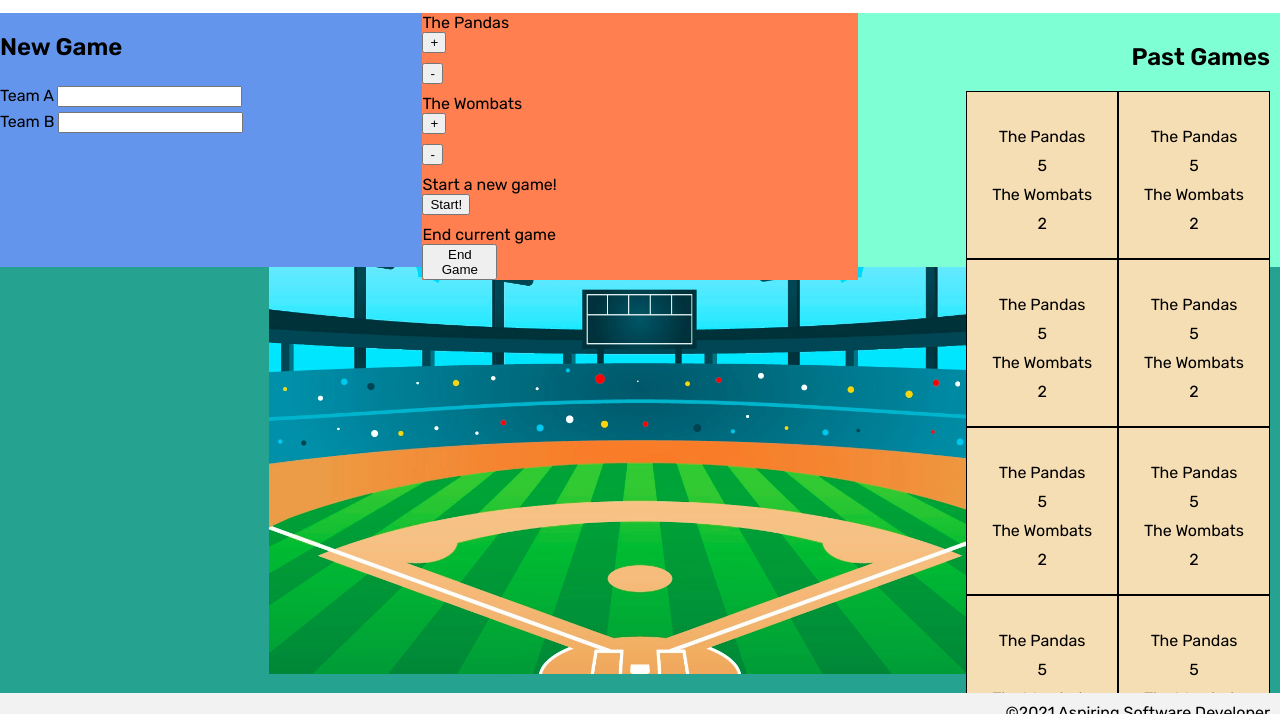
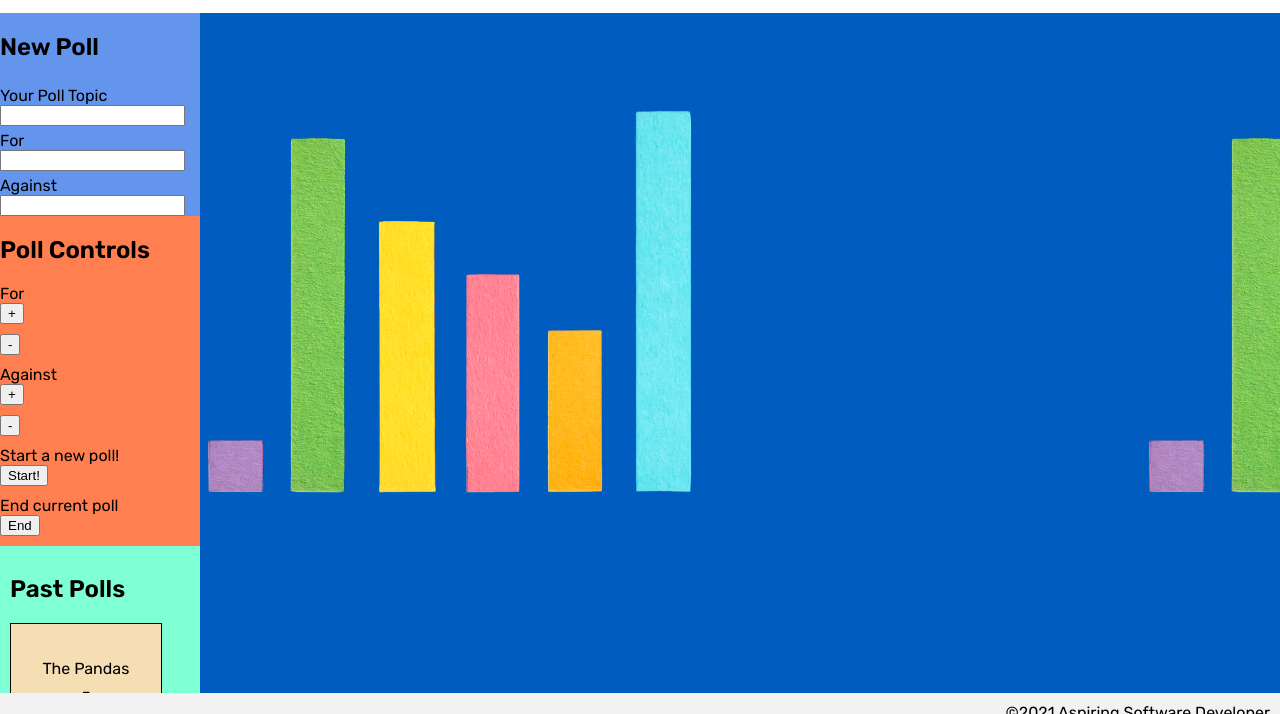
Before and after one commit to Hathaway-Shan/score-keeper, a plain HTML site: page index.html in a window 1280 px wide. Shown: the part 68-782 px from the top of the page. Drawn offline with Linux system fonts and the light colour scheme.

Commit message:
messed with more css after reading rubric more closely is now a poll tracker

```diff
--- a/index.html
+++ b/index.html
@@ -22,100 +22,105 @@
 <!-- inputs for team names -->
         <section id="form-container">
             <form>
-                <h2>New Game</h2>
+                <h2>New Poll</h2>
                 <label>
-                    Team A
-                    <input required name="teamA">
+                    Your Poll Topic
+                    <input required name="topicEntry">
                 </label>
                 <label>
-                    Team B
-                    <input required name="teamB">
+                    For
+                    <input required name="pollA">
+                </label>
+                <label>
+                    Against
+                    <input required name="pollB">
                 </label>
             </form>
         </section>
 <!-- scoreboard controls and score display -->
         <section id="scoreboard-container">
+            <h2>Poll Controls</h2>
             <div class="scoreboard-controls"></div>
 <!-- team A controls -->
-            <span class="team-a-display">The Pandas</span>
+            <span class="poll-a-display">For</span>
             <button class="increaseScoreA">+</button>
             <button class="removeScoreA">-</button>
 <!-- team B controls -->
-            <span class="team-b-display">The Wombats</span>
+            <span class="poll-b-display">Against</span>
             <button class="increaseScoreB">+</button>
             <button class="removeScoreB">-</button>
-<!-- start and end game controls -->
-            <div class="game-controls">
+<!-- start and end poll controls -->
+            <div class="poll-controls">
                 <label>
-                    Start a new game!
-                    <button class="start-game action">Start!</button>
+                    Start a new poll!
+                    <button class="start-poll action">Start!</button>
                 </label>
                 <label>
-                    End current game
-                    <button class="end-game action">End Game</button>
+                    End current poll
+                    <button class="end-poll action">End</button>
                 </label>
             </div>
         </section>
-<!-- past games display -->
-        <section id="past-games">
-            <h2>Past Games</h2>
-            <div class="past-game-display">
+<!-- past polls display -->
+        <section id="past-polls">
+            <h2>Past Polls</h2>
+            <div class="past-poll-display">
                 <div class="past-score-display"></div>
                 <span class="team-a">The Pandas</span>
                 <span class="score-a">5</span>
                 <span class="team-b">The Wombats</span>
                 <span class="score-b">2</span>
             </div>
-            <div class="past-game-display">
+            <div class="past-poll-display">
                 <div class="past-score-display"></div>
                 <span class="team-a">The Pandas</span>
                 <span class="score-a">5</span>
                 <span class="team-b">The Wombats</span>
                 <span class="score-b">2</span>
             </div>
-            <div class="past-game-display">
+            <div class="past-poll-display">
                 <div class="past-score-display"></div>
                 <span class="team-a">The Pandas</span>
                 <span class="score-a">5</span>
                 <span class="team-b">The Wombats</span>
                 <span class="score-b">2</span>
             </div>
-            <div class="past-game-display">
+            <div class="past-poll-display">
                 <div class="past-score-display"></div>
                 <span class="team-a">The Pandas</span>
                 <span class="score-a">5</span>
                 <span class="team-b">The Wombats</span>
                 <span class="score-b">2</span>
             </div>
-            <div class="past-game-display">
+            <div class="past-poll-display">
                 <div class="past-score-display"></div>
                 <span class="team-a">The Pandas</span>
                 <span class="score-a">5</span>
                 <span class="team-b">The Wombats</span>
                 <span class="score-b">2</span>
             </div>
-            <div class="past-game-display">
+            <div class="past-poll-display">
                 <div class="past-score-display"></div>
                 <span class="team-a">The Pandas</span>
                 <span class="score-a">5</span>
                 <span class="team-b">The Wombats</span>
                 <span class="score-b">2</span>
             </div>
-            <div class="past-game-display">
+            <div class="past-poll-display">
                 <div class="past-score-display"></div>
                 <span class="team-a">The Pandas</span>
                 <span class="score-a">5</span>
                 <span class="team-b">The Wombats</span>
                 <span class="score-b">2</span>
             </div>
-            <div class="past-game-display">
+            <div class="past-poll-display">
                 <div class="past-score-display"></div>
                 <span class="team-a">The Pandas</span>
                 <span class="score-a">5</span>
                 <span class="team-b">The Wombats</span>
                 <span class="score-b">2</span>
             </div>
-            <div class="past-game-display">
+            <div class="past-poll-display">
                 <div class="past-score-display"></div>
                 <span class="team-a">The Pandas</span>
                 <span class="score-a">5</span>
--- a/styles/home.css
+++ b/styles/home.css
@@ -1,39 +1,30 @@
 /* CSS for home page (index.html) */
-body {
-    background: url(/assets/sport-field.png) rgb(37, 162, 144) no-repeat center center fixed;
-}
 
 main  {
-    background: url(/assets/sport-field.png) rgb(37, 162, 144) no-repeat center center fixed;
     display: grid;
-    grid-template-columns: 33% 34% 33%;
-    grid-template-rows: 33% 34% 33%;
-    grid-template-areas:
-        "form-container main past-games past-games"
-        "scoreboard-container main past-game-display"
-        "game-controls main past-game-display"
-    ;
-
+    background: url(/assets/poll-background.png);
+    grid-auto-flow: dense;
 }
 
 #form-container {
     background-color: cornflowerblue;
+    display: grid;
+    grid-template-columns: 30px 30px 30px 30px;
+    width: 200px;
 }
 
 #scoreboard-container {
     background-color: coral;
-    /* float: left; */
-
+    width: 200px;
 }
 
-#past-games {
+#past-polls {
     background-color: aquamarine;
     padding: 10px;
-    /* float: right; */
-    text-align: right;
+    width: 200px;
 }
 
-.game-controls {
+.poll-controls {
     background-color: coral;
 }
 
@@ -42,60 +33,19 @@ form {
     gap: 5px;
 }
 
-
-
-/* @media (min-width: 500px) {
-    main {
-        grid-template-columns: 50% 50%;
-        justify-items: center;
-        text-align: center;
-    }
-} */
-/*
-form {
-    padding: 45px;
-    background: wheat;
-    border: 1px solid rgb(100, 100, 59);
-    border-radius: 5px;
-
-    display: grid;
-    gap: 5px;
-    float:
-} */
-
-/* label, input, span {
-    display: flex;
-    width: 100%;
-    margin-bottom: 10px;
-} */
-
 button {
     max-width: 75px;
     display: flex;
     margin-bottom: 10PX;
 }
 
-/* .game-controls {
-    display: flexbox;
-    background-color: rgb(110, 57, 160);
-    padding: 25px;
-    outline: 2px;
-    outline-color: black;
-    clear: left;
-}
-
-#scoreboard-container {
-    background-color: burlywood;
-    padding: 25px;
-
-} */
-
-.past-game-display {
+.past-poll-display {
     background: wheat;
     border: 1px solid black;
     padding: 25px;
     display: grid;
     gap: 10px;
     justify-items: center;
-    float: right;
+    float: left;
+
 }
```
Also changed, not shown: assets/poll-background.png (added).
